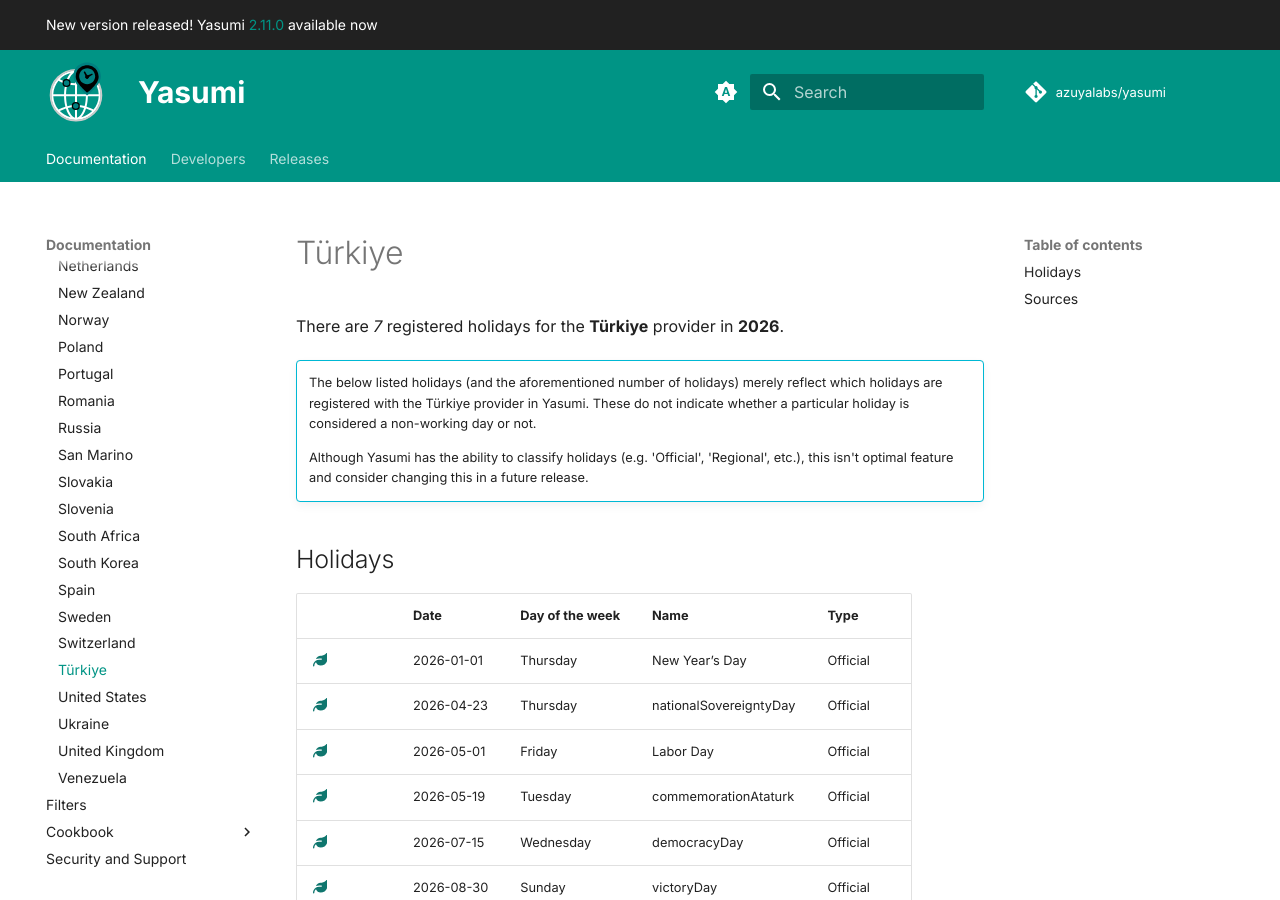
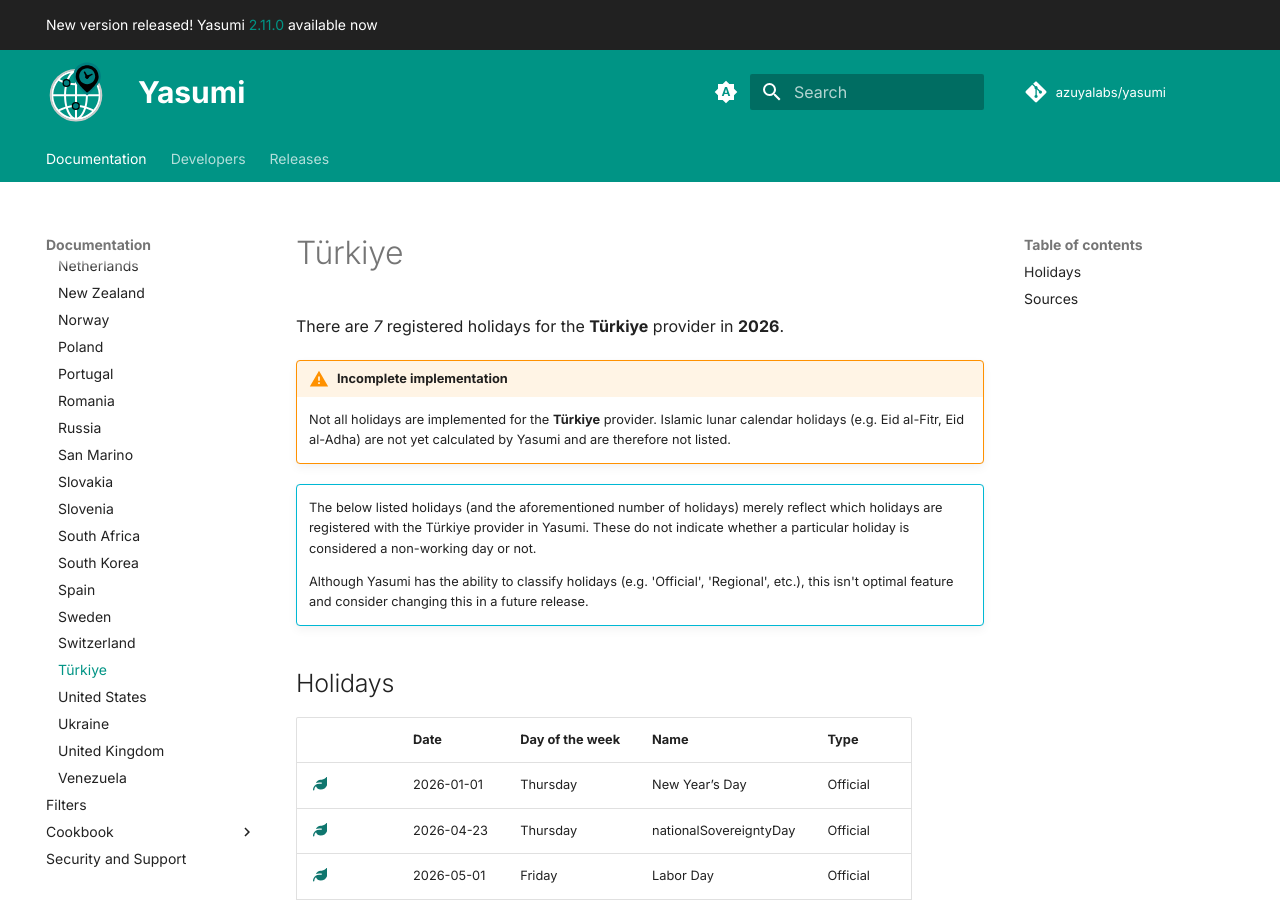
Before and after one commit to azuyalabs/yasumi-docs, an MkDocs documentation site: the page built from docs/providers/tr.md, in a window 1280 px wide and 900 px high. Built offline with MkDocs 1.6.1 and Material for MkDocs 9.7.7, drawn with Linux system fonts in a browser that asks for light colours; comment, search, counter and statistics services are not loaded.

Commit message:
Regenerate IR, TR, KE provider pages with incomplete warning

```diff
--- a/docs/providers/tr.md
+++ b/docs/providers/tr.md
@@ -1,6 +1,11 @@
 # Türkiye
 
 There are _7_ registered holidays for the **Türkiye** provider in **2026**.
+
+!!! warning "Incomplete implementation"
+
+    Not all holidays are implemented for the **Türkiye** provider.
+    Islamic lunar calendar holidays (e.g. Eid al-Fitr, Eid al-Adha) are not yet calculated by Yasumi and are therefore not listed.
 
 !!! info ""
 
```
Also changed, not shown: docs/providers/ir.md (+5 -0 lines), docs/providers/ke.md (+5 -0 lines).
